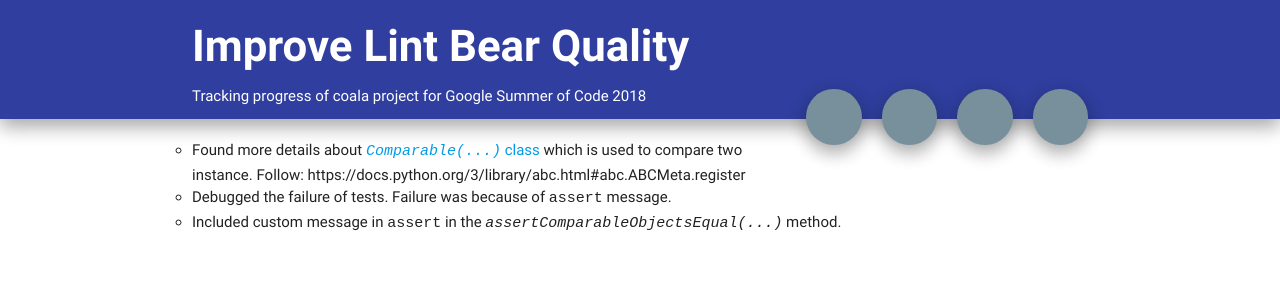
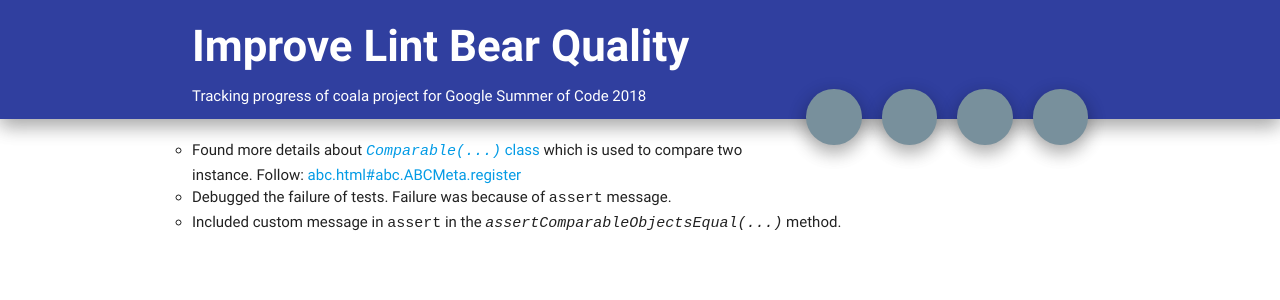
Before and after one commit to sangamcse/project-track, a Jekyll site: the page built from _posts/2018-06-06-phase_1.md, in a window 1280 px wide. Shown: the top 300 px of the page. Built offline with Jekyll 4.4.1, drawn with Linux system fonts in a browser that asks for light colours; nearby versions of some CDN libraries; our own code applies the rules of GitHub Pages for plain Markdown files; library files that are not in the unit come from our copies; part of the change alters nothing that is shown.

Commit message:
Update 06-06-2018 devlogs

```diff
--- a/_posts/2018-06-06-phase_1.md
+++ b/_posts/2018-06-06-phase_1.md
@@ -5,6 +5,6 @@ category: Week 4
 
 {:.details}
 - Found more details about [_`Comparable(...)`_ class](https://gitlab.com/coala/coala-utils/blob/master/coala_utils/Comparable.py) which is used to compare two instance.
-Follow: https://docs.python.org/3/library/abc.html#abc.ABCMeta.register
+Follow: [abc.html#abc.ABCMeta.register](https://docs.python.org/3/library/abc.html#abc.ABCMeta.register)
 - Debugged the failure of tests. Failure was because of `assert` message.
 - Included custom message in `assert` in the _`assertComparableObjectsEqual(...)`_ method.
```
